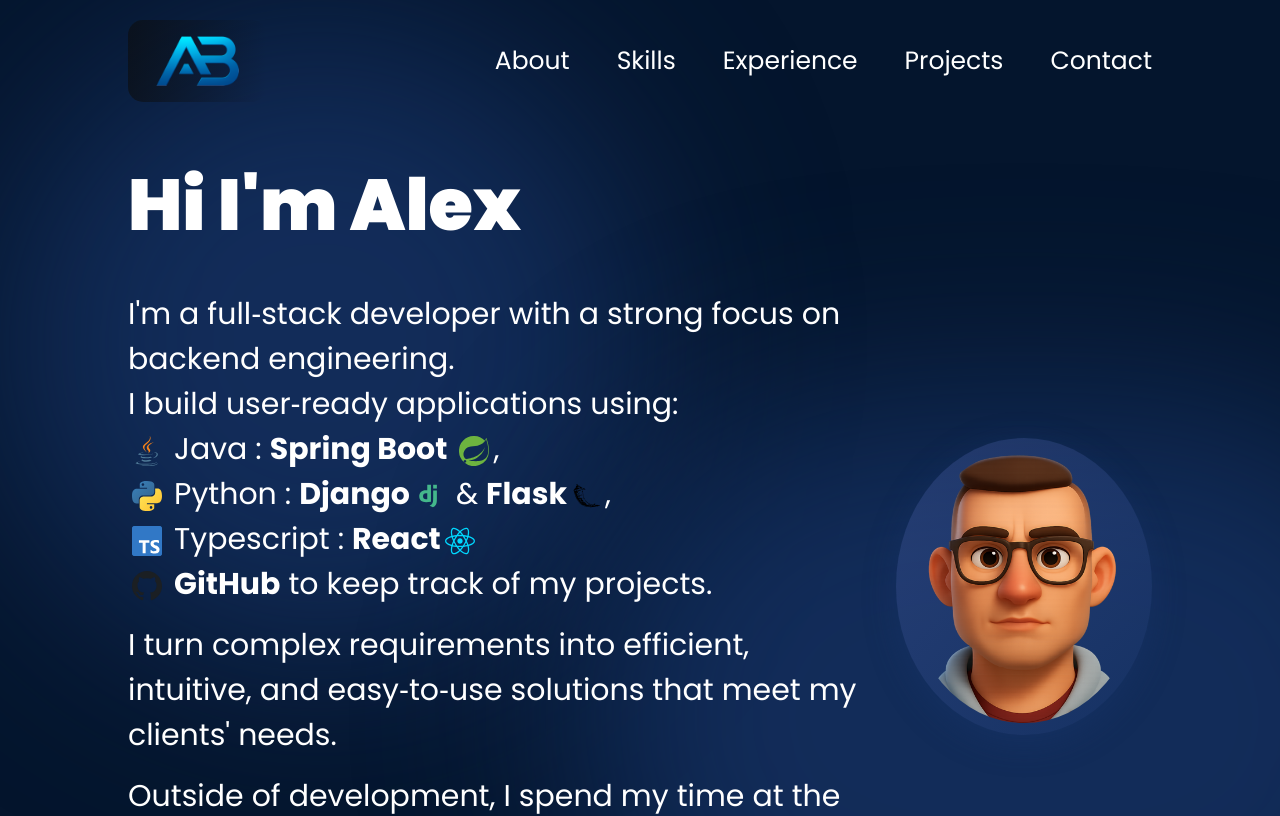
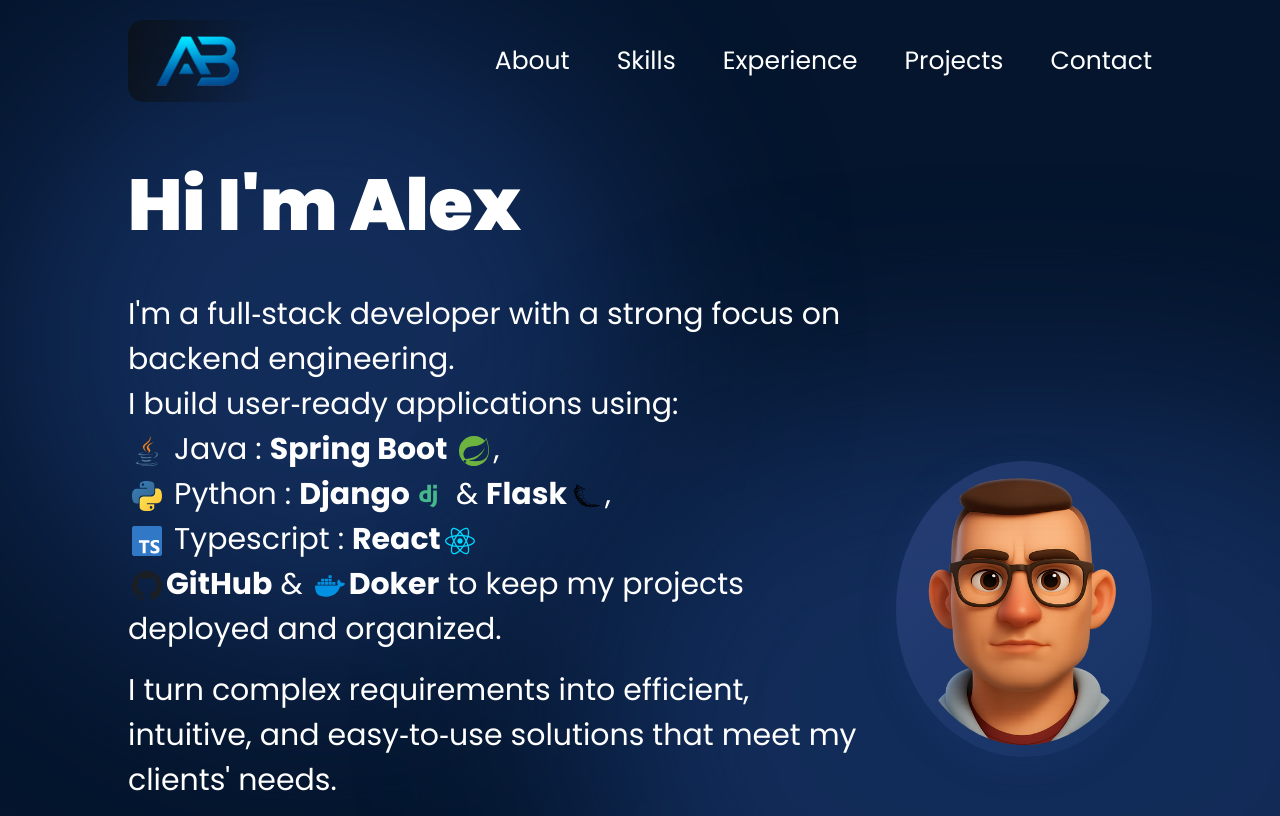
Before and after one commit to alexbalak21/Portofolio-React, a React (Vite) app: page / in a window 1280 px wide. Shown: the top 816 px of the page. Built offline with nearby package versions, Linux system fonts and the light colour scheme.

Commit message:
updated hero description.

```diff
--- a/src/components/Hero.jsx
+++ b/src/components/Hero.jsx
@@ -10,6 +10,7 @@
 import phpIcon from "../assets/icons/php.svg";
 import djangoIcon from "../assets/icons/django.svg";
 import typeScriptIcon from "../assets/icons/typescript.svg";
+import dockerIcon from "../assets/icons/docker.svg";
 import {useState} from "react"
 
 function Hero() {
@@ -25,7 +26,7 @@
            <img src={javaIcon} alt="Java" className="tech-icon" /> Java : <b>Spring Boot</b> <img src={springBootIcon} alt="Spring Boot" className="tech-icon" />, <br />
           <img src={pythonIcon} alt="Python" className="tech-icon" /> Python : <b>Django</b><img src={djangoIcon} alt="Django" className="tech-icon" /> & <b>Flask</b><img src={flaskIcon} alt="Flask" className="tech-icon" />,<br />
           <img src={typeScriptIcon} alt="TypeScript" className="tech-icon" /> Typescript : <b>React</b><img src={reactIcon} alt="React" className="tech-icon" /><br />
-          <img src={githubIcon} alt="GitHub" className="tech-icon" /> <b>GitHub</b> to keep track of my projects.
+          <img src={githubIcon} alt="GitHub" className="tech-icon" /><b>GitHub</b> & <img src={dockerIcon} alt="Docker" className="tech-icon" /><b>Doker</b> to keep my projects deployed and organized. <br />
         </div>
           I turn complex requirements into efficient, intuitive, and easy‑to‑use solutions that meet my clients' needs.
         </p>
```
Also changed, not shown: src/assets/icons/docker.svg (added).
